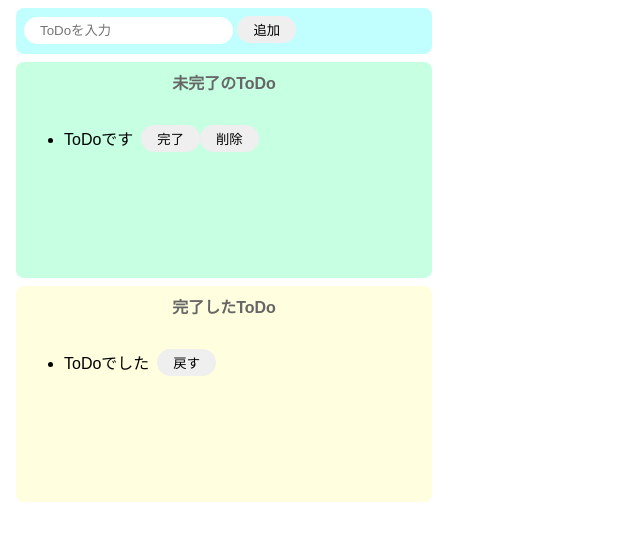
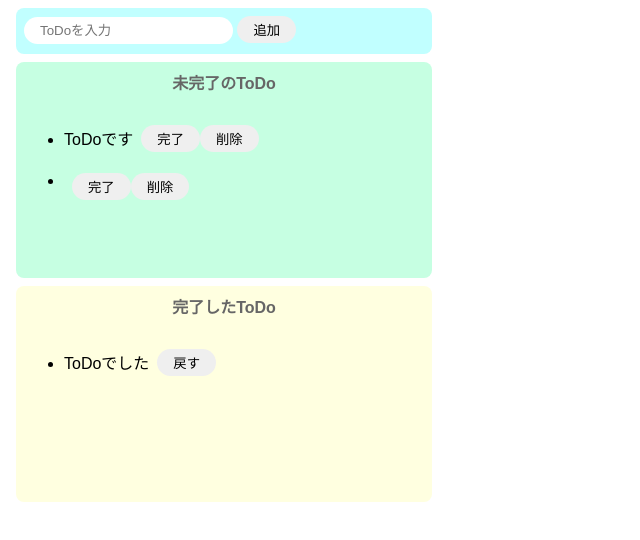
Before and after one commit to MerciMarcy/todo-js, a website built with Parcel: page index.html in a window 1280 px wide. Both pictures are taken after a click on the button "追加". Shown: the whole page, without its empty margins (0-640 px from the left). Built offline with nearby package versions, Linux system fonts and the light colour scheme.

Commit message:
タスクの追加機能

```diff
--- a/index.html
+++ b/index.html
@@ -8,14 +8,14 @@
   <body>
     <!-- インプットエリア -->
     <div class="input-area">
-      <input placeholder="ToDoを入力" />
-      <button>追加</button>
+      <input id="add-text" placeholder="ToDoを入力" />
+      <button id="add-button">追加</button>
     </div>
 
     <!-- 未完了のToDoエリア -->
     <div class="incomplete-area">
       <p class="title">未完了のToDo</p>
-      <ul>
+      <ul id="incomplete-list">
         <li>
           <div class="list-row">
             <p>ToDoです</p>
--- a/src/index.js
+++ b/src/index.js
@@ -1 +1,41 @@
 import "./styles.css";
+
+const onClickAdd = () => {
+  // テキストボックの値を取得し、初期化する
+  const inputText = document.getElementById("add-text").value;
+  document.getElementById("add-text").value = "";
+
+  // li生成
+  const li = document.createElement("li");
+  // div生成
+  const div = document.createElement("div");
+  div.className = "list-row";
+  // liタグの子要素にdivタグを設定
+  li.appendChild(div);
+  // pタグ生成
+  const p = document.createElement("p");
+  p.innerText = inputText;
+  // button(完了)タグ作成
+  const completeButton = document.createElement("button");
+  completeButton.innerText = "完了";
+  completeButton.addEventListener("click", () => {
+    alert("完了");
+  });
+  // button(削除)タグ作成
+  const deleteButton = document.createElement("button");
+  deleteButton.innerText = "削除";
+  deleteButton.addEventListener("click", () => {
+    alert("削除");
+  });
+  // divタグの子要素に各要素を設定
+  div.appendChild(p);
+  div.appendChild(completeButton);
+  div.appendChild(deleteButton);
+
+  // 未完了リストに追加
+  document.getElementById("incomplete-list").appendChild(li);
+};
+
+document
+  .getElementById("add-button")
+  .addEventListener("click", () => onClickAdd());
```
